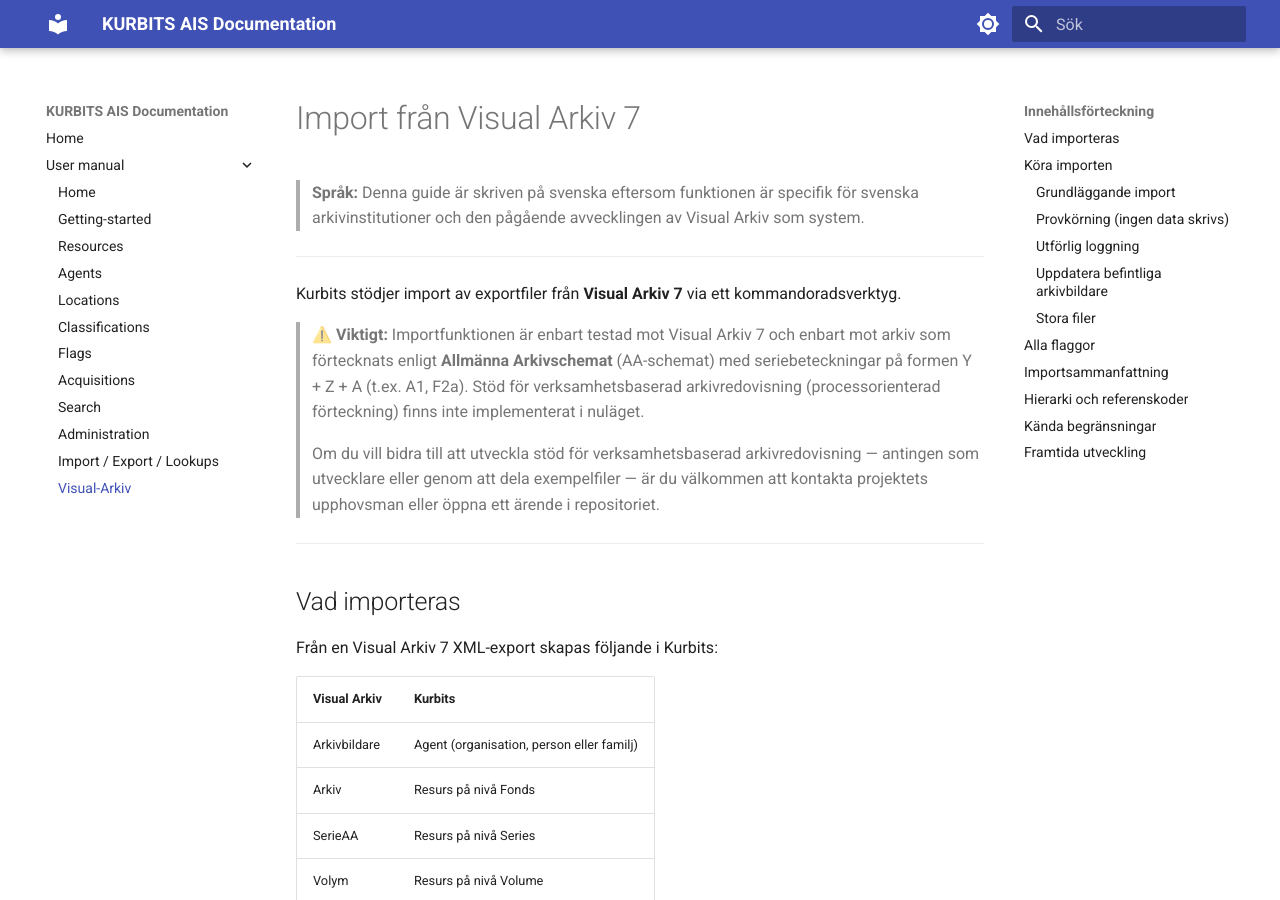
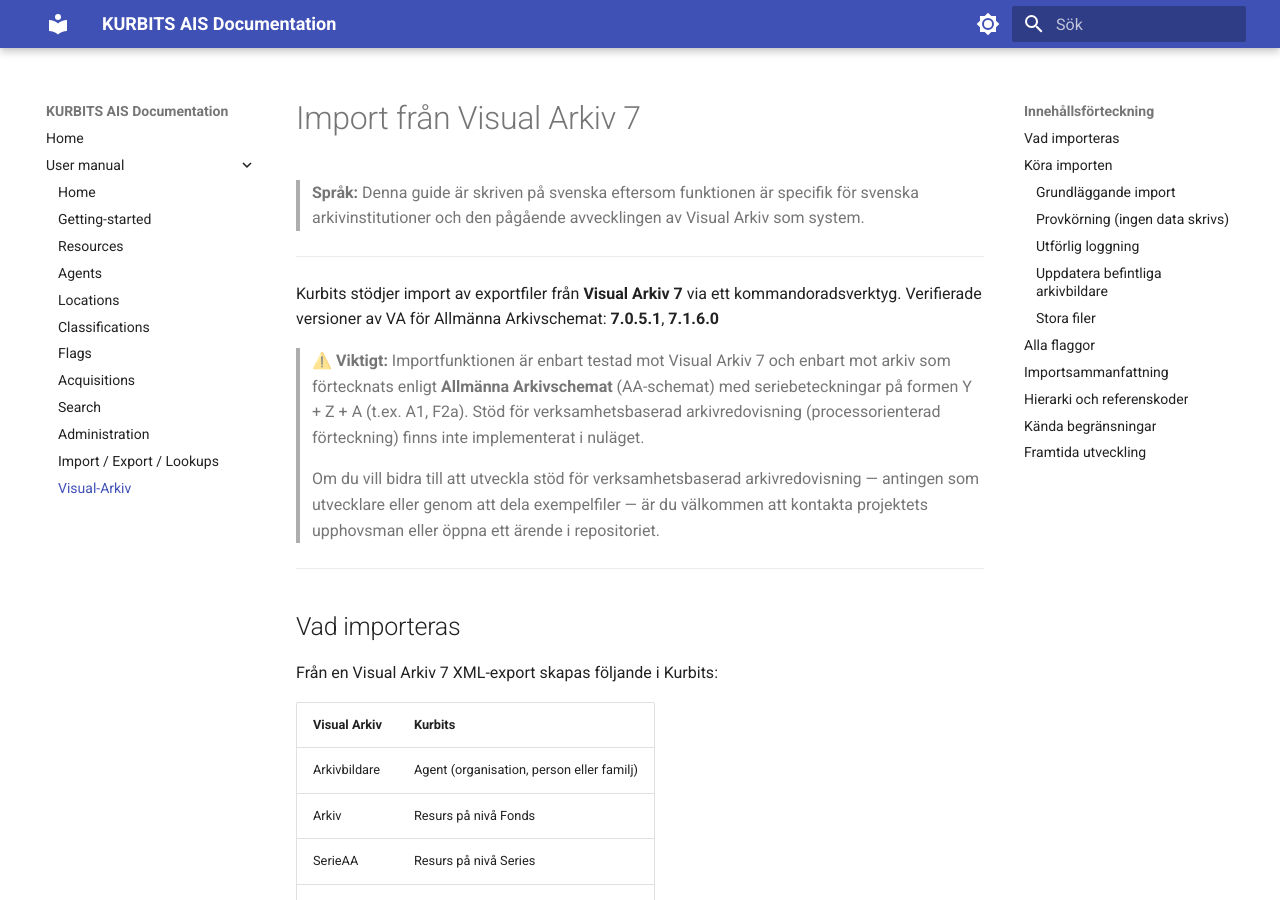
Before and after one commit to kurbits-digital-preservation/kurbits-ais, an MkDocs documentation site: the page built from docs/user/visual-arkiv-import.md, in a window 1280 px wide and 900 px high. Built offline with MkDocs 1.6.1 and Material for MkDocs 9.7.7, drawn with Linux system fonts in a browser that asks for light colours.

Commit message:
Update visual-arkiv-import.md

```diff
--- a/docs/user/visual-arkiv-import.md
+++ b/docs/user/visual-arkiv-import.md
@@ -5,6 +5,8 @@
 ---
 
 Kurbits stödjer import av exportfiler från **Visual Arkiv 7** via ett kommandoradsverktyg.
+Verifierade versioner av VA för Allmänna Arkivschemat: **7.0.5.1**, **7.1.6.0**
+
 
 > ⚠️ **Viktigt:** Importfunktionen är enbart testad mot Visual Arkiv 7 och enbart mot arkiv som förtecknats enligt **Allmänna Arkivschemat** (AA-schemat) med seriebeteckningar på formen Y + Z + A (t.ex. A1, F2a). Stöd för verksamhetsbaserad arkivredovisning (processorienterad förteckning) finns inte implementerat i nuläget.
 >
```
